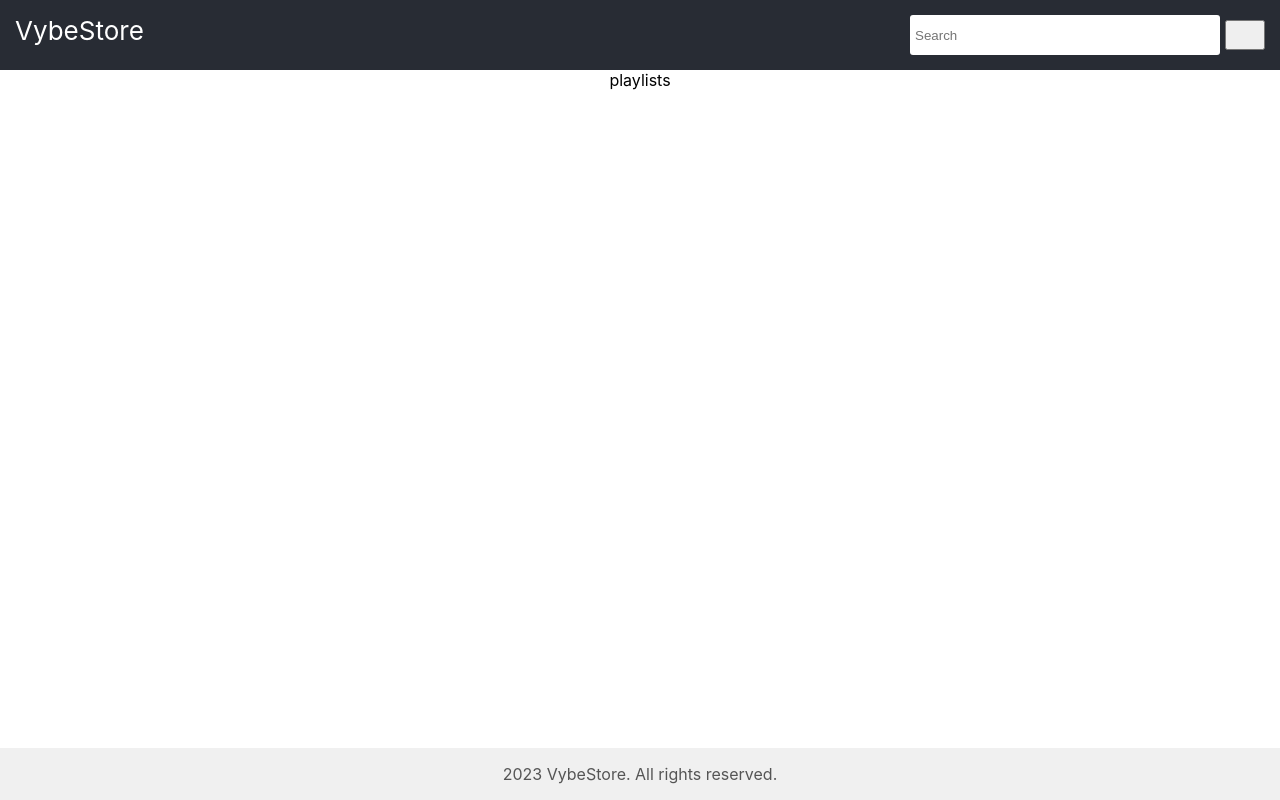
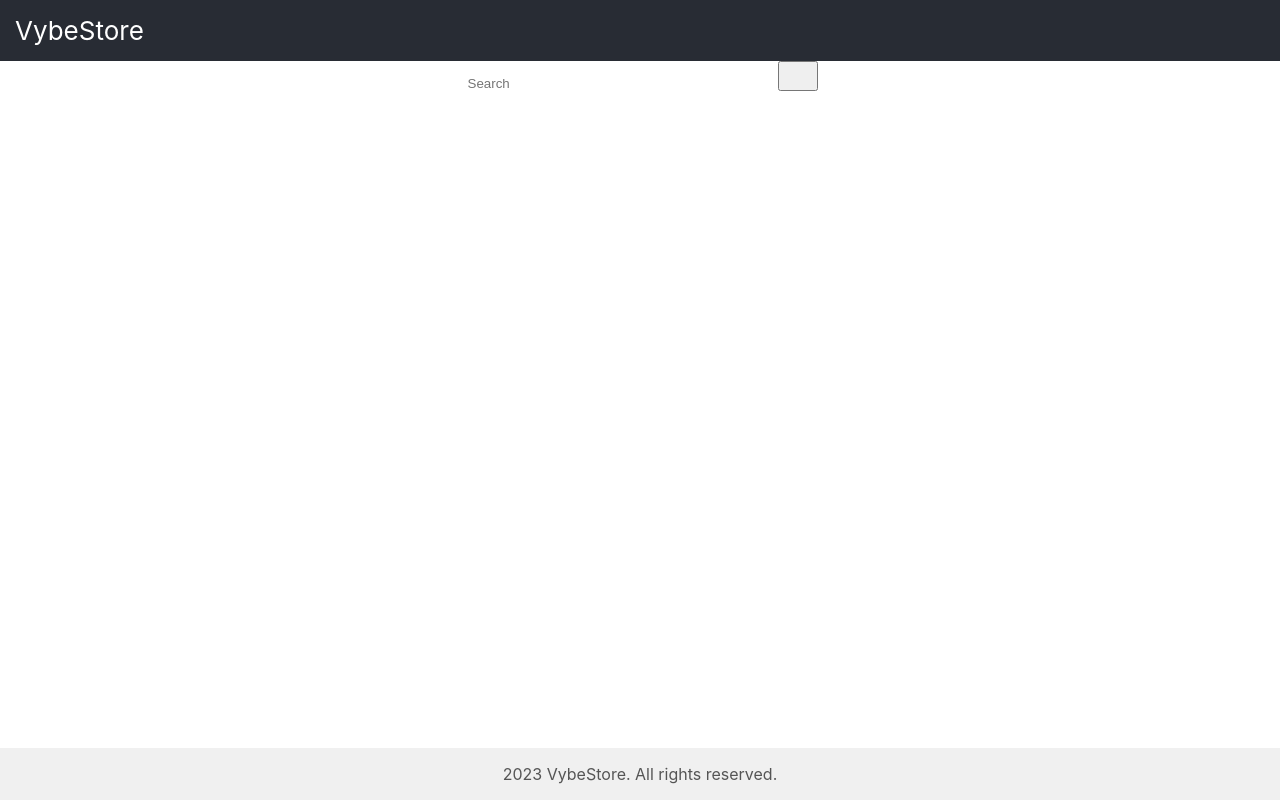
Before and after one commit to MrMvshv/VybeStore, a React (Create React App) app in the folder vybestore/: page / in a window 1280 px wide. Built offline with nearby package versions, Linux system fonts and the light colour scheme.

Commit message:
search bar search funkytionality

```diff
--- a/vybestore/package.json
+++ b/vybestore/package.json
@@ -6,6 +6,7 @@
     "@testing-library/jest-dom": "^5.16.5",
     "@testing-library/react": "^13.4.0",
     "@testing-library/user-event": "^13.5.0",
+    "axios": "^1.4.0",
     "react": "^18.2.0",
     "react-dom": "^18.2.0",
     "react-scripts": "5.0.1",
--- a/vybestore/src/App.js
+++ b/vybestore/src/App.js
@@ -1,14 +1,39 @@
+import React, { useState } from 'react';
 import './App.css';
 import Header from './components/header';
 import Playlists from './components/playlists';
 import Footer from './components/footer';
+import Search from './components/search';
+import axios from 'axios';
 
 
 function App() {
+  const [searchResults, setSearchResults] = useState([]);
+
+  const handleSearchResults = (searchTerm) => {
+    axios
+      .get('https://www.googleapis.com/youtube/v3/search', {
+        params: {
+          q: searchTerm,
+          part: 'snippet',
+          key: 'AIzaSyCdwv86TUwT3h7c0bv2RCQNy8gmSXtXJzU',
+          type: 'playlist',
+          maxResults: 7,
+        },
+      })
+      .then((response) => {
+        setSearchResults(response.data.items);
+      })
+      .catch((error) => {
+        console.error('Error fetching search results:', error);
+      });
+  };
+
   return (
     <div className="App">
 	  <Header />
-	  <Playlists />
+    <Search onSearchResults={handleSearchResults} />
+	  <Playlists searchResults={searchResults} />
 	  <Footer />
     </div>
   );
--- a/vybestore/src/components/header.jsx
+++ b/vybestore/src/components/header.jsx
@@ -1,13 +1,11 @@
 import React from 'react'
 import './header.css'
-import Search from './search.jsx'
 
 const Header = () => {
 	return (
 		<header>
 			<div className='headLogo'>
 				<span>VybeStore</span>
-				<Search />
 			</div>
 		</header>
 	)
--- a/vybestore/src/components/playlists.jsx
+++ b/vybestore/src/components/playlists.jsx
@@ -1,10 +1,19 @@
 import React from 'react'
 import './playlists.css'
 
-const Playlists = () => {
+function Playlists({ searchResults }) {
+	searchResults.map((result) => console.log(result));
 	return (
-		<div>playlists</div>
-	)
-}
+	  <div className="playlists">
+		{searchResults.map((result) => (
+		  <div key={result.id.videoId}>
+			<h5>Title:{result.snippet.title}</h5>
+			<h7>Channel:{result.snippet.channelTitle}</h7>
+			<p>Description:{result.snippet.description}</p>
+		  </div>
+		))}
+	  </div>
+	);
+  }
 
 export default Playlists
--- a/vybestore/src/components/search.css
+++ b/vybestore/src/components/search.css
@@ -1,6 +1,5 @@
 .search-bar {
     align-items: center;
-    display: flex;
   }
 
   .search-bar input {
--- a/vybestore/src/components/search.jsx
+++ b/vybestore/src/components/search.jsx
@@ -1,11 +1,26 @@
-import React from 'react'
-import './search.css'
+import React, { useState } from 'react';
+import './search.css';
 
-const Search = () => {
+function Search({ onSearchResults }) {
+	const [searchTerm, setSearchTerm] = useState('');
+
+	const handleInputChange = (event) => {
+		setSearchTerm(event.target.value);
+	  };
+
+	const handleSearch = () => {
+		onSearchResults(searchTerm);
+	  };
+
 	return (
 			<div className="search-bar">
-				<input type="text" placeholder="Search" />
-      			<button type="submit">
+				<input
+				  type="text"
+				  placeholder="Search"
+				  value={searchTerm}
+				  onChange={handleInputChange}
+				/>
+      			<button type="submit" onClick={handleSearch}>
         			<i className="fa fa-search"></i>
       			</button>
     		</div>
```
Also changed, not shown: 1 other file (tests, documents, lock files or other folders).
